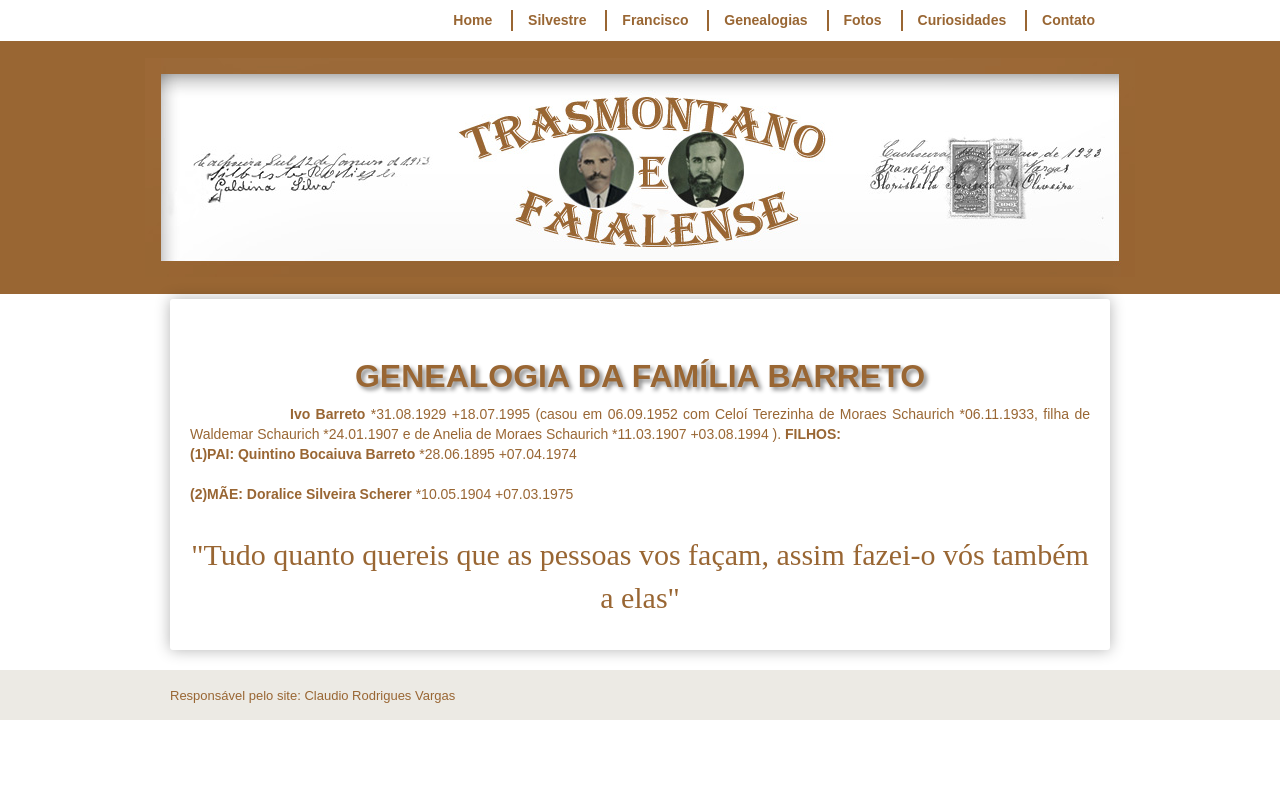
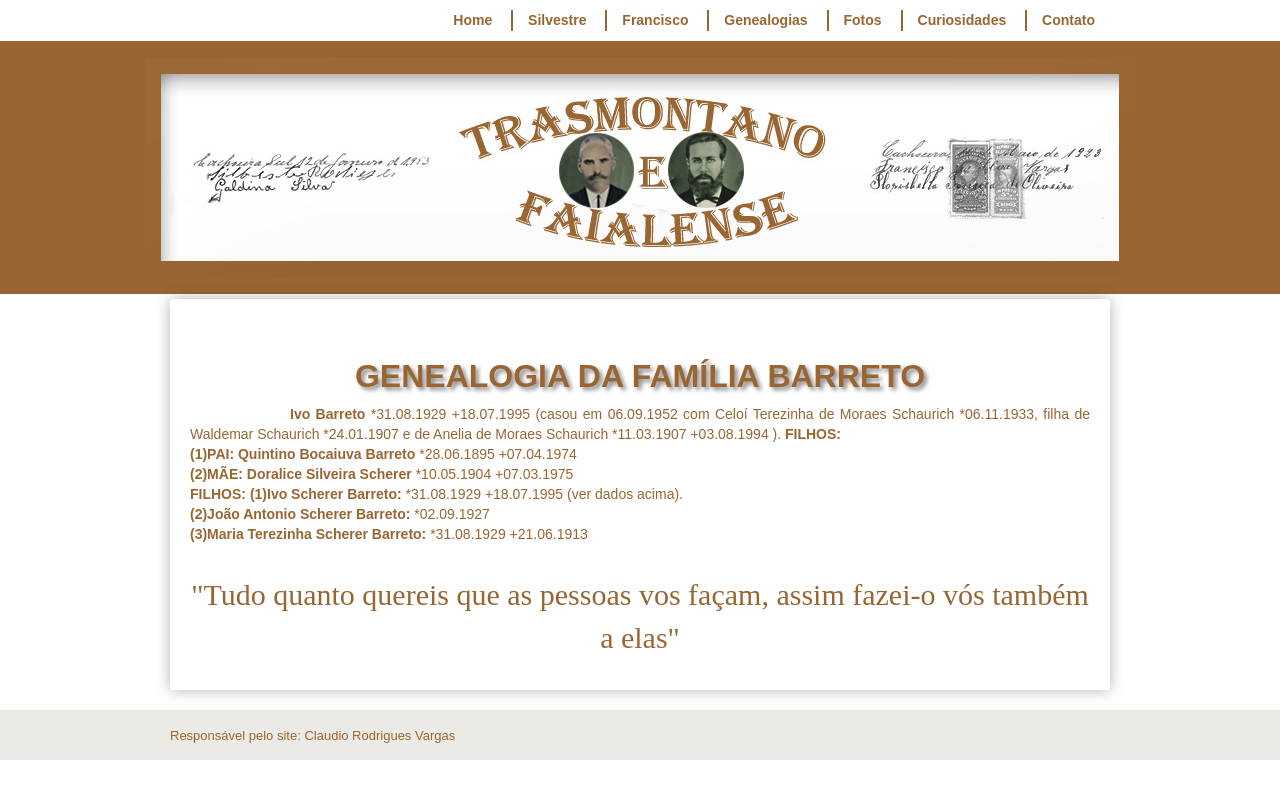
Before and after one commit to claudiovargas1955/claudiovargas1955.github.io, a Jekyll site: the page built from _pages/familia-barreto.html, in a window 1280 px wide. Shown: the top 799 px of the page. Built offline with Jekyll 4.4.1, drawn with Linux system fonts in a browser that asks for light colours; some web fonts are replaced.

Commit message:
Update familia-barreto.html

```diff
--- a/_pages/familia-barreto.html
+++ b/_pages/familia-barreto.html
@@ -99,8 +99,12 @@ details[open] summary {color:#996633;
 <b><p style="text-indent:100px";/>Ivo Barreto </b>*31.08.1929 +18.07.1995 (casou em 06.09.1952 com Celoí Terezinha de Moraes Schaurich
 *06.11.1933, filha de Waldemar Schaurich *24.01.1907 e de Anelia de Moraes Schaurich *11.03.1907 +03.08.1994 ). <b>FILHOS: </b><br>
 
-<b>(1)PAI: Quintino Bocaiuva Barreto  </b>*28.06.1895 +07.04.1974<br><br>
-<b>(2)MÃE: Doralice Silveira Scherer </b>*10.05.1904 +07.03.1975<br><br>
+<b>(1)PAI: Quintino Bocaiuva Barreto  </b>*28.06.1895 +07.04.1974<br>
+<b>(2)MÃE: Doralice Silveira Scherer </b>*10.05.1904 +07.03.1975<br>
+<b>FILHOS:</b>
+<b>(1)Ivo Scherer Barreto: </b>*31.08.1929 +18.07.1995 (ver dados acima). <br>
+<b>(2)João Antonio Scherer Barreto: </b>*02.09.1927 <br>
+<b>(3)Maria Terezinha Scherer Barreto: </b>*31.08.1929 +21.06.1913 <br><br>
 
 
 
```
